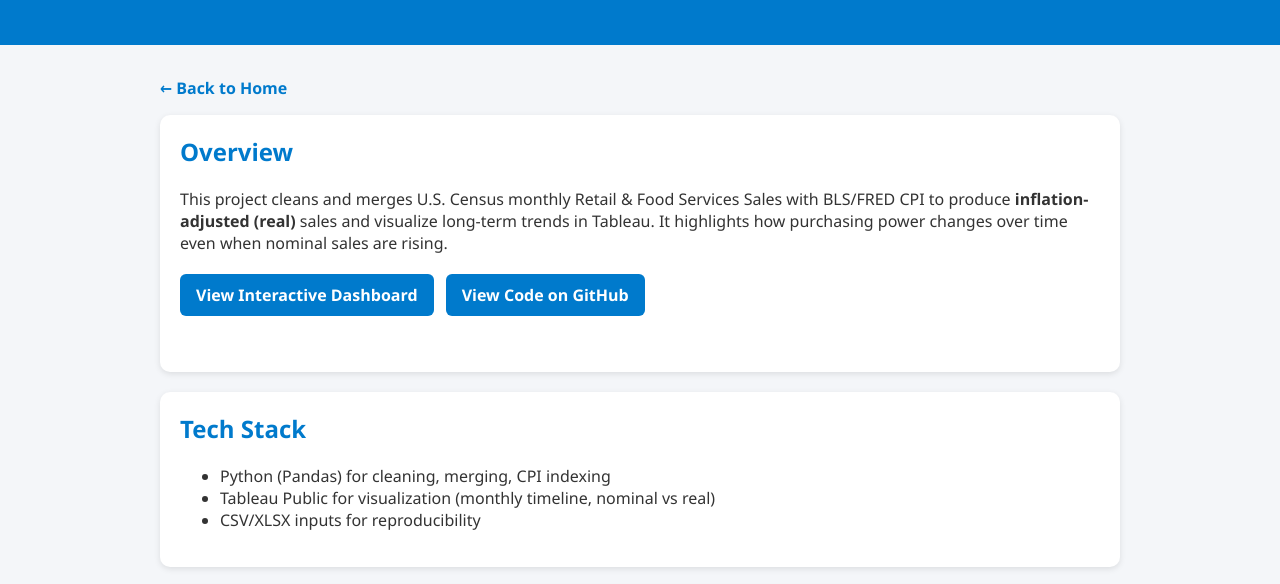
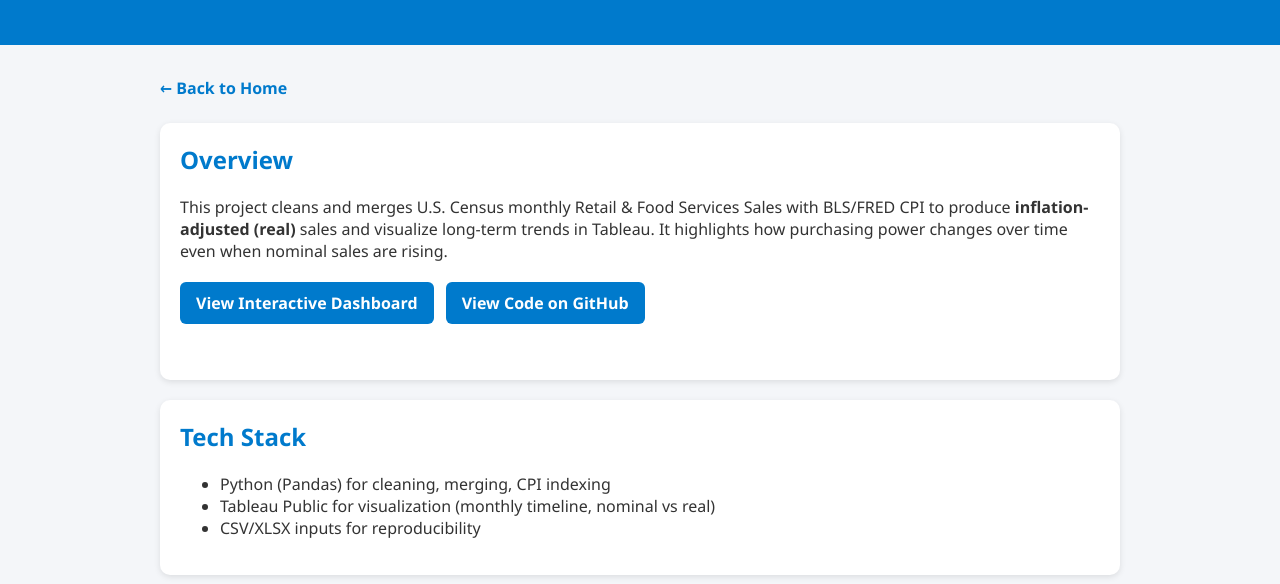
Before and after one commit to MTariq2023/Retail-Sales-Forecasting-Inflation-Trends, a plain HTML site: page retail-sales-forecasting.html in a window 1280 px wide. Shown: the part 121-705 px from the top of the page. Drawn offline with Linux system fonts and the light colour scheme.

Commit message:
Update retail-sales-forecasting.html

```diff
--- a/retail-sales-forecasting.html
+++ b/retail-sales-forecasting.html
@@ -60,8 +60,8 @@
     }
     footer a:hover { text-decoration: underline; }
     .back {
-      display: inline-block;
-      margin-bottom: 1rem;
+      display: block;
+      margin-bottom: 1.5rem;
       text-decoration: none;
       color: #007acc;
       font-weight: 600;
@@ -79,6 +79,7 @@
 
   <div class="container">
 
+    <!-- Back to Home link -->
     <a class="back" href="index.html">← Back to Home</a>
 
     <div class="card">
@@ -91,8 +92,6 @@
       <div class="btns">
         <a class="btn" href="https://public.tableau.com/app/profile/mohammed.tariq2342/viz/RetailSalesForecastingInflationTrendsU_S_/NominalvsReal" target="_blank" rel="noopener">View Interactive Dashboard</a>
         <a class="btn" href="https://github.com/YourUser/retail-sales-forecasting-inflation-trends" target="_blank" rel="noopener">View Code on GitHub</a>
-        <!-- If you want to offer the cleaned CSV directly from your site, drop it in /assets and uncomment below -->
-        <!-- <a class="btn" href="assets/adjusted_retail_sales.csv" download>Download Cleaned CSV</a> -->
       </div>
     </div>
 
```
